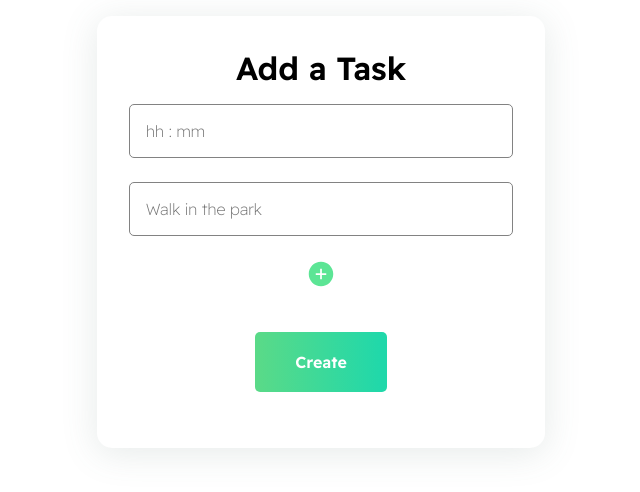
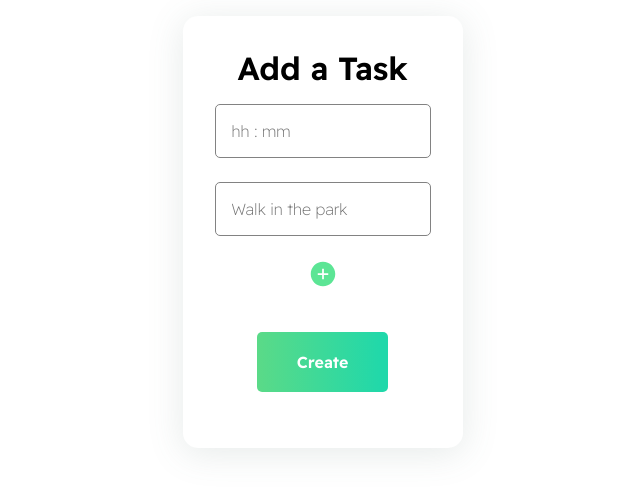
Before and after one commit to supriya-kotturu/todo-ticker, a React (Vite) app: page /add-task in a window 768 px wide. Shown: the top 492 px of the page, without its empty margins (63-703 px from the left). Built offline with nearby package versions, Linux system fonts and the light colour scheme.

Commit message:
fix | card width in iPad Pro

```diff
--- a/src/components/UI/Card.module.css
+++ b/src/components/UI/Card.module.css
@@ -21,7 +21,7 @@
 /* tablets */
 @media only screen and (min-width: 513px) and (max-width: 880px) {
 	.card {
-		width: 50vw;
+		width: 70%;
 		padding: 2rem;
 	}
 }
```
